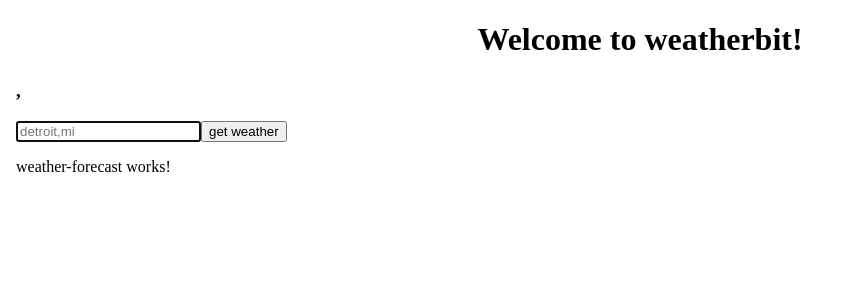
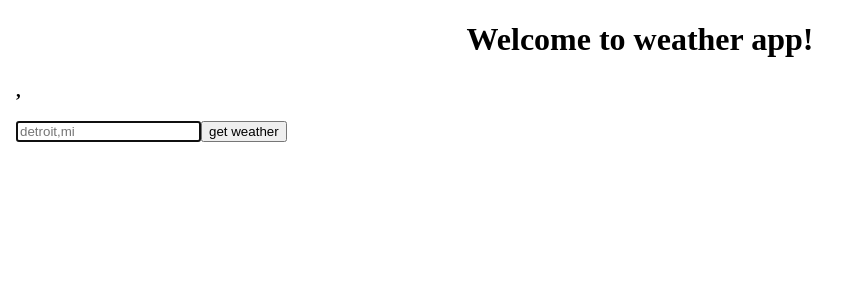
Before and after one commit to baumannalexj/weatherbit, an Angular app: page / in a window 1280 px wide. Shown: the top 300 px of the page, without its empty margins (0-858 px from the left). Built offline with nearby package versions, Linux system fonts and the light colour scheme.

Commit message:
abtracted into app-weather-forecast compoennt

```diff
--- a/src/app/app.component.html
+++ b/src/app/app.component.html
@@ -7,27 +7,7 @@
 </div>
 <body>
 
-<div>
-  <h3>{{cityDetails.cityName}}, {{cityDetails.stateCode}}</h3>
-  <input
-    placeholder="detroit,mi"
-    autofocus
-    [(ngModel)]="searchText"
-  />
-  <button (click)="getWeather()">
-      get weather
-  </button>
-</div>
-
-
-<div *ngFor="let data of weatherData">
-  <div>
-    <span>{{data.datetime}} : High of {{data.max_temp}} deg</span>
-  </div>
-</div>
-
-<app-weather-forecast [weatherForecasts]="weatherData">
-
+<app-weather-forecast>
 </app-weather-forecast>
 
 </body>
--- a/src/app/app.component.ts
+++ b/src/app/app.component.ts
@@ -1,6 +1,4 @@
 import { Component } from '@angular/core';
-import {weatherBit} from "../environments/environment";
-import {HttpClient} from "@angular/common/http";
 
 @Component({
   selector: 'app-root',
@@ -8,37 +6,6 @@
   styleUrls: ['./app.component.css']
 })
 export class AppComponent {
-  title = 'weatherbit';
-  weatherBitUrl: string;
-  weatherData: any[];
-  cityDetails: any;
-  searchText: string;
+  title = 'weather app';
 
-  constructor(private http: HttpClient) {
-    this.weatherBitUrl = `${weatherBit.config.host}/v2.0/forecast/daily?city=detroit&state=michigan&key=${weatherBit.config.apiKey}`;
-    this.weatherData = [];
-    this.cityDetails = {
-      cityName: "",
-      stateCode: ""
-    };
-
-
-    console.log("api key: " + weatherBit.config.apiKey);
-  }
-
-  getWeather(){
-    this.weatherBitUrl = `${weatherBit.config.host}/v2.0/forecast/daily?city=${this.searchText}&key=${weatherBit.config.apiKey}`;
-
-    this.http
-      .get(this.weatherBitUrl)
-      .subscribe( (results: any)=>{
-
-        this.weatherData = results['data'];
-        this.cityDetails.cityName = results['city_name'];
-        this.cityDetails.stateCode= results['state_code'];
-        console.log('results');
-        console.log(results);
-      });
-    //
-  }
 }
--- a/src/app/weather-forecast/weather-forecast.component.html
+++ b/src/app/weather-forecast/weather-forecast.component.html
@@ -1,3 +1,17 @@
-<p>
-  weather-forecast works!
-</p>
+<div>
+  <h3>{{cityDetails.cityName}}, {{cityDetails.stateCode}}</h3>
+  <input
+    placeholder="detroit,mi"
+    autofocus
+    [(ngModel)]="searchText"
+  />
+  <button (click)="getWeather()">
+    get weather
+  </button>
+</div>
+
+<div *ngFor="let data of weatherForecasts">
+  <div>
+    <span>{{data.datetime}} : High of {{data.max_temp}} deg</span>
+  </div>
+</div>
--- a/src/app/weather-forecast/weather-forecast.component.ts
+++ b/src/app/weather-forecast/weather-forecast.component.ts
@@ -1,4 +1,6 @@
 import { Component, OnInit, Input } from '@angular/core';
+import {weatherBit} from "../../environments/environment";
+import {HttpClient} from '@angular/common/http';
 
 @Component({
   selector: 'app-weather-forecast',
@@ -7,10 +9,37 @@
 })
 export class WeatherForecastComponent implements OnInit {
 
-  @Input() weatherForecasts: any[];
+  weatherBitUrl: string;
+  weatherForecasts: any[];
+  cityDetails: any;
+  searchText: string;
 
-  constructor() {
-    console.log('weather forecast component')
+  constructor(private http: HttpClient) {
+    this.weatherBitUrl = `${weatherBit.config.host}/v2.0/forecast/daily?city=detroit&state=michigan&key=${weatherBit.config.apiKey}`;
+    this.weatherForecasts = [];
+    this.cityDetails = {
+      cityName: "",
+      stateCode: ""
+    };
+
+
+    console.log("api key: " + weatherBit.config.apiKey);
+  }
+
+  getWeather(){
+    this.weatherBitUrl = `${weatherBit.config.host}/v2.0/forecast/daily?city=${this.searchText}&key=${weatherBit.config.apiKey}`;
+
+    this.http
+      .get(this.weatherBitUrl)
+      .subscribe( (results: any)=>{
+
+        this.weatherForecasts = results['data'];
+        this.cityDetails.cityName = results['city_name'];
+        this.cityDetails.stateCode= results['state_code'];
+        console.log('results');
+        console.log(results);
+      });
+    //
   }
 
   ngOnInit() {
```
